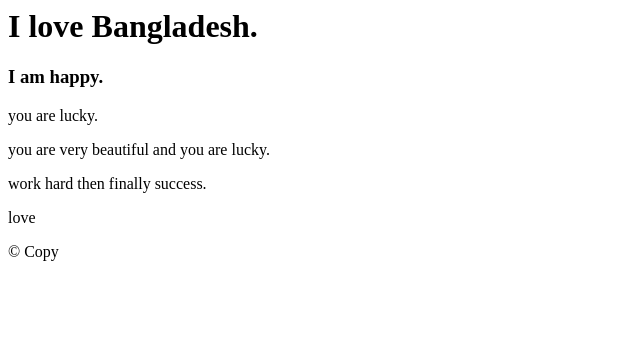
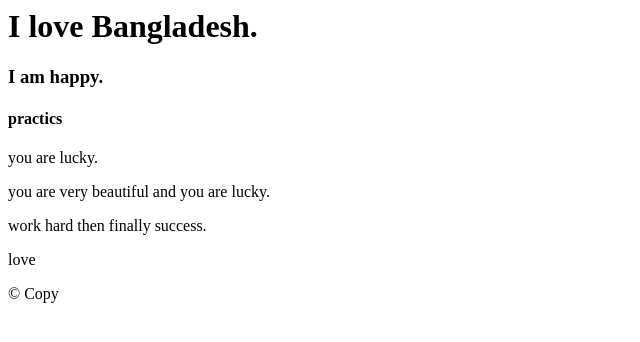
Before and after one commit to Riad928/first-test, a plain HTML site: page index.html in a window 1280 px wide. Shown: the whole page, without its empty margins (0-640 px from the left). Drawn offline with Linux system fonts and the light colour scheme.

Commit message:
Update index.html

```diff
--- a/index.html
+++ b/index.html
@@ -7,6 +7,7 @@
   <body>
     <h1>I love Bangladesh.</h1>
     <h3>I am happy.</h3>
+    <h4>practics</h4>
     <p>you are lucky.</p>
       <p>you are very beautiful and you are lucky.</p>
     <p>work hard then finally success.</p>
```
